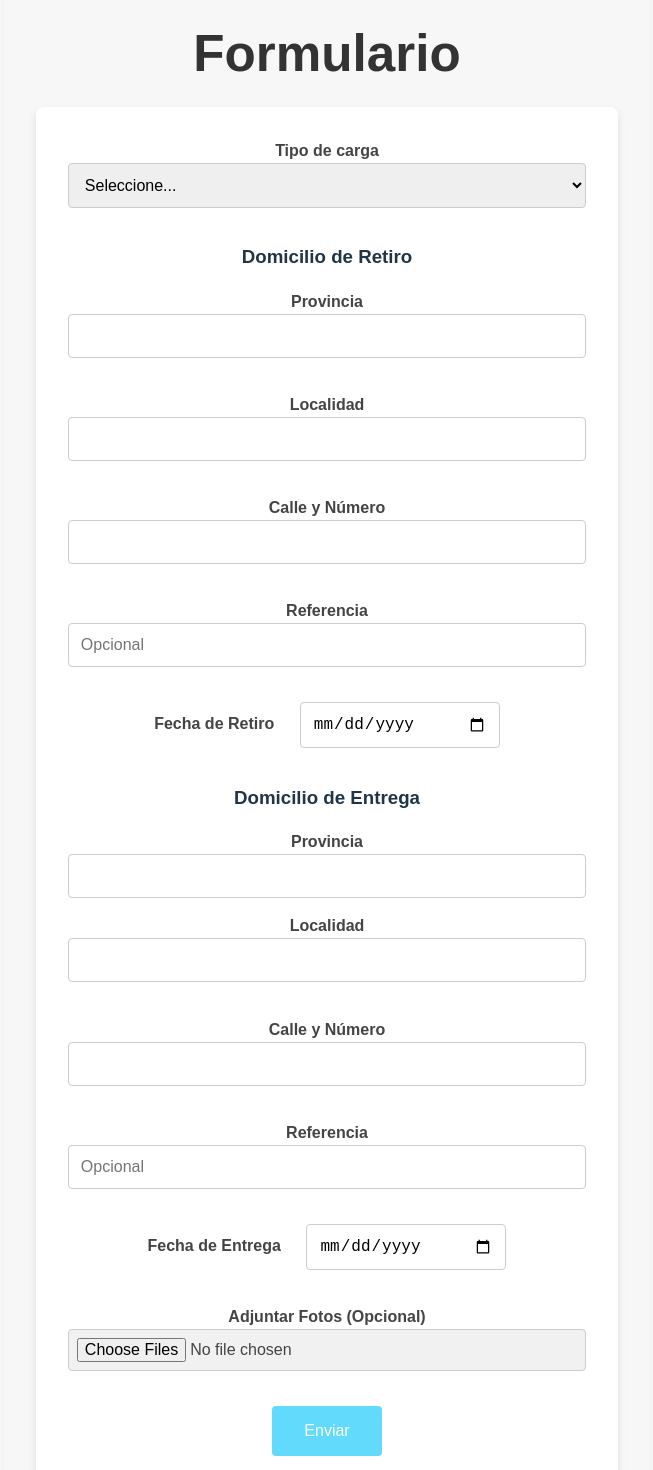
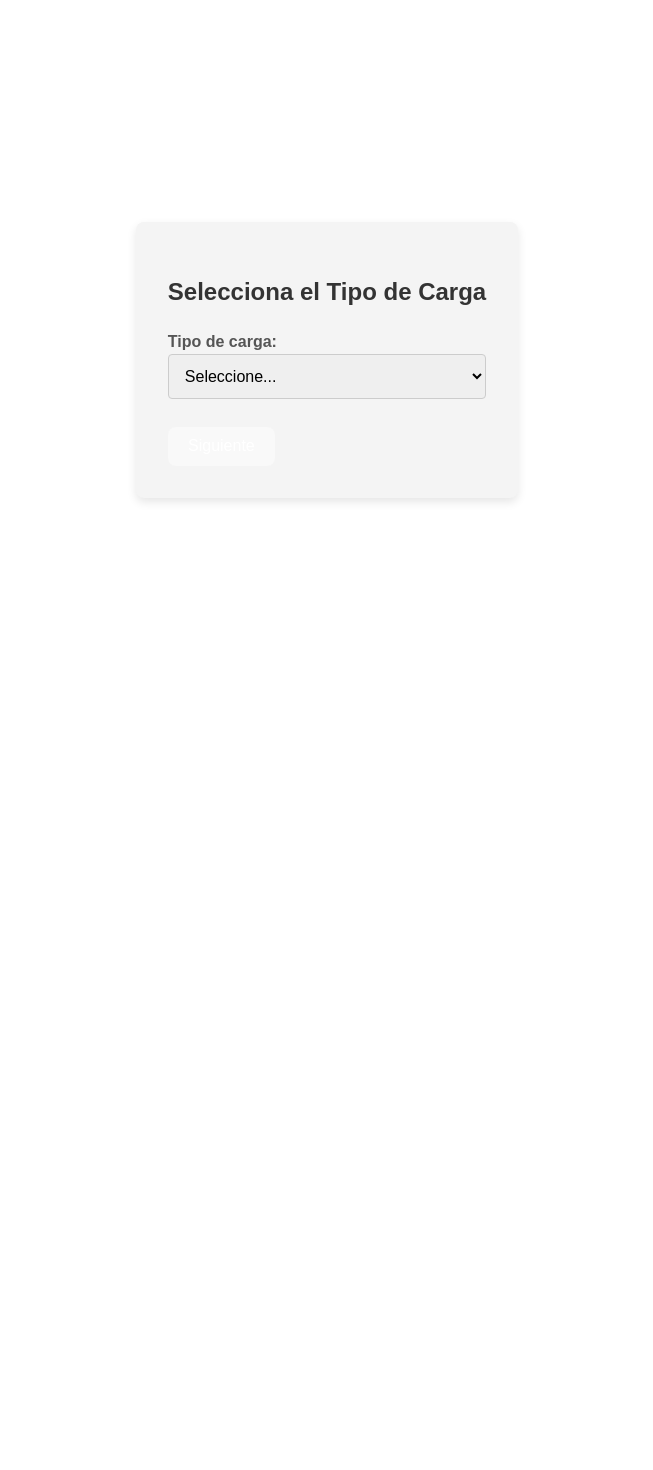
Before and after one commit to ianrichard3/scm-grupo8, a React (Vite) app in the folder TrabajosPracticos/Tp6/publicar-pedido-envio/: page / in a window 1280 px wide. Shown: the part 40-1510 px from the top of the page, without its empty margins (313-966 px from the left). After the commit the page ends 800 px from the top, so only its background shows below. Built offline with nearby package versions, Linux system fonts and the light colour scheme.

Commit message:
Añade otra version del formulario

```diff
--- a/TrabajosPracticos/Tp6/publicar-pedido-envio/src/App.css
+++ b/TrabajosPracticos/Tp6/publicar-pedido-envio/src/App.css
@@ -1,18 +1,16 @@
 #root {
-  max-width: 1280px;
+  max-width: 800px;
   margin: 0 auto;
   padding: 2rem;
-  text-align: center;
+  background-color: #f4f4f4;
+  border-radius: 8px;
+  box-shadow: 0 4px 10px rgba(0, 0, 0, 0.1);
   font-family: Arial, sans-serif;
-  background-color: #f7f7f7;
-  border-radius: 10px;
-  box-shadow: 0px 0px 15px rgba(0, 0, 0, 0.1);
 }
 
-h1 {
+h1, h2 {
   color: #333;
-  font-size: 2.5rem;
-  margin-bottom: 1.5rem;
+  text-align: center;
 }
 
 form {
@@ -20,63 +18,44 @@ form {
   padding: 2rem;
   border-radius: 8px;
   box-shadow: 0 4px 8px rgba(0, 0, 0, 0.1);
-  max-width: 800px;
-  margin: 0 auto;
+  margin-bottom: 1.5rem;
 }
 
 label {
   display: block;
-  margin-bottom: 1.2rem;
+  margin-bottom: 0.5rem;
   font-weight: bold;
-  color: #444;
+  color: #555;
 }
 
-.dateLabel input {
-  margin-left: 1.6rem;
-}
-
-input,
-select {
+input, select {
   width: 100%;
   padding: 0.75rem;
-  margin-bottom: 1rem;
+  margin-bottom: 1.25rem;
   border: 1px solid #ccc;
   border-radius: 4px;
   font-size: 1rem;
-  box-sizing: border-box;
 }
 
-input[type="date"] {
-  max-width: 200px;
-}
-
-input[type="file"] {
-  padding: 0.5rem;
-  background-color: #f1f1f1;
-}
-
-button[type="submit"] {
+button {
   background-color: #61dafb;
   color: white;
   border: none;
-  padding: 1rem 2rem;
+  padding: 0.75rem 1.5rem;
   font-size: 1rem;
   cursor: pointer;
   border-radius: 4px;
-  transition: background-color 300ms;
+  transition: background-color 300ms ease;
+  margin-right: 10px;
 }
 
-button[type="submit"]:hover {
+button:hover {
   background-color: #21a1f1;
 }
 
-.card {
-  padding: 2em;
-  margin-top: 2rem;
-}
-
-.read-the-docs {
-  color: #888;
+button:disabled {
+  background-color: #ccc;
+  cursor: not-allowed;
 }
 
 @media (max-width: 768px) {
@@ -84,16 +63,11 @@ button[type="submit"]:hover {
     padding: 1rem;
   }
 
-  form {
-    padding: 1.5rem;
-  }
-
-  input,
-  select {
+  input, select {
     padding: 0.5rem;
   }
 
-  button[type="submit"] {
-    padding: 0.75rem 1.5rem;
+  button {
+    padding: 0.5rem 1rem;
   }
 }
--- a/TrabajosPracticos/Tp6/publicar-pedido-envio/src/App.jsx
+++ b/TrabajosPracticos/Tp6/publicar-pedido-envio/src/App.jsx
@@ -1,20 +1,94 @@
+import { useState } from "react";
+import TipoCarga from "./components/TipoCarga";
+import DomicilioForm from "./components/DomicilioForm";
+import AdjuntarFotos from "./components/AdjuntarFotos";
 import "./App.css";
-import Formulario from "./components/Formulario";
 
 function App() {
-  // onFormSubmit = () => {};
+  const [step, setStep] = useState(1); // Para manejar la pantalla actual
+  const [formData, setFormData] = useState({
+    tipoCarga: "",
+    domicilioRetiro: { provincia: "", localidad: "", calle: "", referencia: "", fecha: "" },
+    domicilioEntrega: { provincia: "", localidad: "", calle: "", referencia: "", fecha: "" },
+    fotos: []
+  });
 
-  const onSubmit = (formData) => {
-    console.log(formData);
-    // Aquí podrías enviar la información al servidor
+  const handleChange = (e) => {
+    const { name, value } = e.target;
+    setFormData({ ...formData, [name]: value });
   };
 
-  return (
-    <>
-      <h1>Formulario</h1>
-      <Formulario onSubmit={onSubmit} />
-    </>
-  );
+  const handleNestedChange = (e, field, parent) => {
+    const { value } = e.target;
+    setFormData({
+      ...formData,
+      [parent]: {
+        ...formData[parent],
+        [field]: value
+      }
+    });
+  };
+
+  const handleFileChange = (e) => {
+    const files = Array.from(e.target.files);
+    setFormData({ ...formData, fotos: files });
+  };
+
+  const nextStep = () => {
+    setStep(step + 1);
+  };
+
+  const prevStep = () => {
+    setStep(step - 1);
+  };
+
+  const submitForm = () => {
+    // Aquí puedes enviar la data al servidor
+    console.log("Datos del formulario:", formData);
+  };
+
+  // Pantallas según el step actual
+  switch (step) {
+    case 1:
+      return (
+        <TipoCarga
+          formData={formData}
+          handleChange={handleChange}
+          nextStep={nextStep}
+        />
+      );
+    case 2:
+      return (
+        <DomicilioForm
+          title="Domicilio de Retiro"
+          formData={formData.domicilioRetiro}
+          handleNestedChange={(e, field) => handleNestedChange(e, field, "domicilioRetiro")}
+          nextStep={nextStep}
+          prevStep={prevStep}
+        />
+      );
+    case 3:
+      return (
+        <DomicilioForm
+          title="Domicilio de Entrega"
+          formData={formData.domicilioEntrega}
+          handleNestedChange={(e, field) => handleNestedChange(e, field, "domicilioEntrega")}
+          nextStep={nextStep}
+          prevStep={prevStep}
+        />
+      );
+    case 4:
+      return (
+        <AdjuntarFotos
+          formData={formData}
+          handleFileChange={handleFileChange}
+          prevStep={prevStep}
+          submitForm={submitForm}
+        />
+      );
+    default:
+      return <h2>Formulario completo</h2>;
+  }
 }
 
 export default App;
--- a/TrabajosPracticos/Tp6/publicar-pedido-envio/src/components/DomicilioForm.jsx
+++ b/TrabajosPracticos/Tp6/publicar-pedido-envio/src/components/DomicilioForm.jsx
@@ -1,19 +1,13 @@
-const DomicilioForm = ({
-  title,
-  formData,
-  handleNestedChange,
-  nextStep,
-  prevStep,
-}) => {
+const DomicilioForm = ({ title, formData, handleNestedChange, nextStep, prevStep }) => {
   return (
     <div>
       <h2>{title}</h2>
       <label>
-        Calle y Número:
+        Provincia:
         <input
           type="text"
-          value={formData.calle}
-          onChange={(e) => handleNestedChange(e, "calle")}
+          value={formData.provincia}
+          onChange={(e) => handleNestedChange(e, "provincia")}
         />
       </label>
       <label>
@@ -25,11 +19,11 @@ const DomicilioForm = ({
         />
       </label>
       <label>
-        Provincia:
+        Calle y Número:
         <input
           type="text"
-          value={formData.provincia}
-          onChange={(e) => handleNestedChange(e, "provincia")}
+          value={formData.calle}
+          onChange={(e) => handleNestedChange(e, "calle")}
         />
       </label>
       <label>
@@ -41,6 +35,14 @@ const DomicilioForm = ({
           placeholder="Opcional"
         />
       </label>
+      <label>
+        Fecha de {title.includes("Retiro") ? "Retiro" : "Entrega"}:
+        <input
+          type="date"
+          value={formData.fecha}
+          onChange={(e) => handleNestedChange(e, "fecha")}
+        />
+      </label>
       <button onClick={prevStep}>Anterior</button>
       <button onClick={nextStep}>Siguiente</button>
     </div>
```
Also changed, not shown: TrabajosPracticos/Tp6/publicar-pedido-envio/package.json (+6 -1 lines), TrabajosPracticos/Tp6/publicar-pedido-envio/src/App2.jsx (added, +20 -0 lines), TrabajosPracticos/Tp6/publicar-pedido-envio/src/AppExpRami.jsx (deleted, +0 -106 lines), 1 other file (tests, documents, lock files or other folders).
